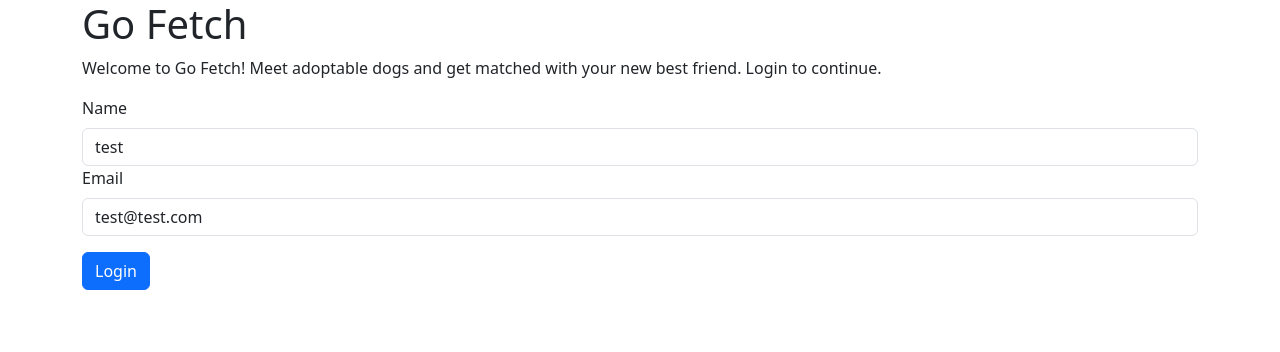
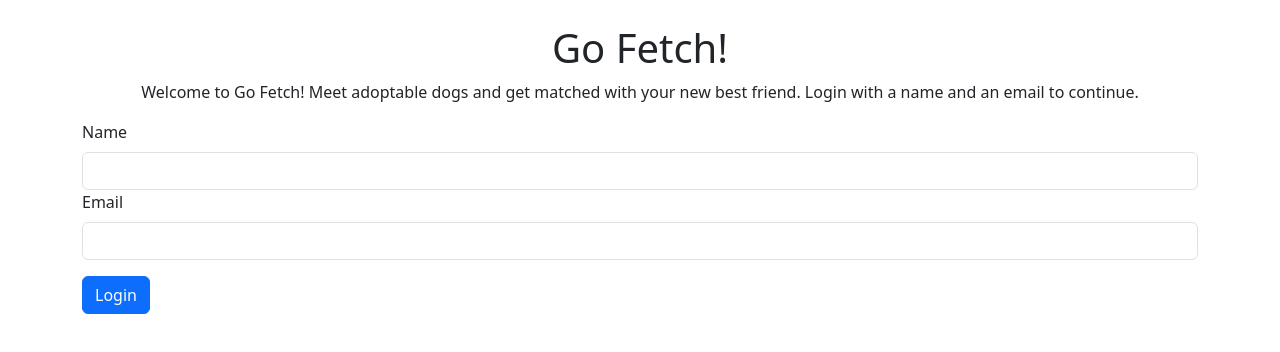
Before and after one commit to alygoes/fetch-match-dog, a React (Create React App) app: page /login in a window 1280 px wide. Shown: the top 352 px of the page. Built offline with nearby package versions, Linux system fonts and the light colour scheme.

Commit message:
feat(Login): Adds login page
Issue #1

```diff
--- /dev/null
+++ b/src/components/LoginForm.jsx
@@ -0,0 +1,45 @@
+import { useState } from "react";
+import Button from "react-bootstrap/Button";
+import { FormControl, FormLabel } from "react-bootstrap";
+
+const LoginForm = ({ handleLogin }) => {
+  const [name, setName] = useState("");
+  const [email, setEmail] = useState("");
+
+  const handleSubmit = () => {
+    handleLogin({ name, email });
+  };
+  return (
+    <div>
+      <div>
+        <FormLabel htmlFor="name-input">Name</FormLabel>
+        <FormControl
+          id="name-input"
+          type="text"
+          value={name || ""}
+          onChange={(e) => {
+            setName(e.target.value);
+          }}
+        />
+      </div>
+      <div>
+        <FormLabel htmlFor="email-input">Email</FormLabel>
+        <FormControl
+          id="email-input"
+          type="email"
+          value={email || ""}
+          onChange={(e) => {
+            setEmail(e.target.value);
+          }}
+        />
+      </div>
+      <div className="mt-3">
+        <Button type="button" onClick={handleSubmit}>
+          Login
+        </Button>
+      </div>
+    </div>
+  );
+};
+
+export default LoginForm;
--- a/src/views/Login.jsx
+++ b/src/views/Login.jsx
@@ -1,56 +1,30 @@
-import { useState } from "react";
 import { postLogin } from "../api/login";
-import Button from "react-bootstrap/Button";
-import { FormControl, FormLabel } from "react-bootstrap";
 import { useNavigate } from "react-router";
+import LoginForm from "../components/LoginForm";
 
 const Login = () => {
-  const [name, setName] = useState("test");
-  const [email, setEmail] = useState("test@test.com");
-  const navigate = useNavigate()
+  const navigate = useNavigate();
 
-  const onSubmit = () => {
+  const handleLogin = ({ name, email }) => {
     postLogin({ name, email })
       .then((res) => {
         console.log(res);
-        navigate("/")
+        navigate("/");
       })
       .catch(console.error);
-    console.log("submitted");
-    //handle errors
   };
 
   return (
-    <div className="container">
-
-      <div>
-        <h1>Go Fetch</h1>
-        <p>Welcome to Go Fetch! Meet adoptable dogs and get matched with your new best  friend. Login to continue.</p>
-        <FormLabel>Name</FormLabel>
-        <FormControl
-          type="text"
-          value={name || ""}
-          onChange={(e) => {
-            setName(e.target.value);
-            console.log(e.target.value);
-          }}
-        />
-      </div>
-      <div>
-        <FormLabel>Email</FormLabel>
-        <FormControl
-          type="email"
-          value={email || ""}
-          onChange={(e) => {
-            setEmail(e.target.value);
-            console.log(e.target.value);
-          }}
-        />
-      </div>
-      <div className="mt-3">
-        <Button type="button" onClick={onSubmit}>
-          Login
-        </Button>
+    <div className="container ">
+      <div className="mt-4">
+        <div className="text-center">
+          <h1>Go Fetch!</h1>
+          <p>
+            Welcome to Go Fetch! Meet adoptable dogs and get matched with your
+            new best friend. Login with a name and an email to continue.
+          </p>
+        </div>
+        <LoginForm handleLogin={handleLogin} />
       </div>
     </div>
   );
```
